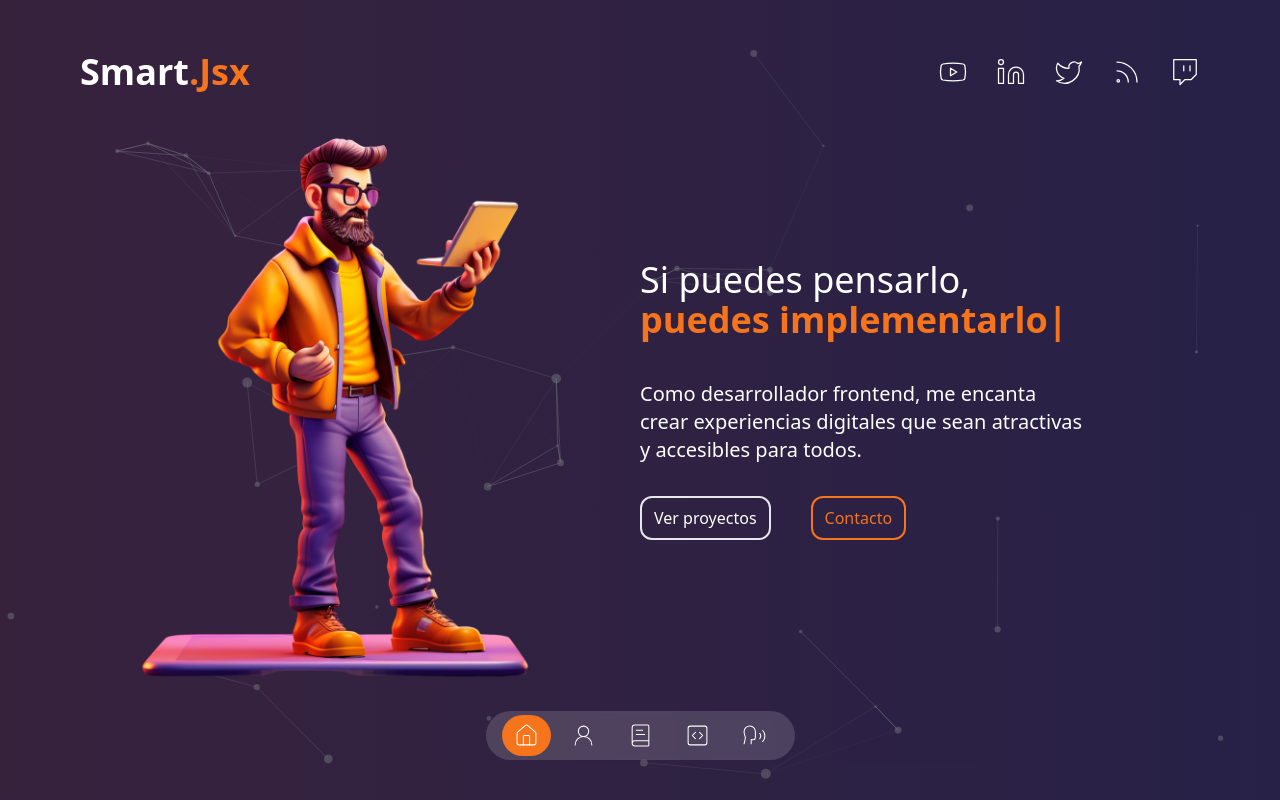
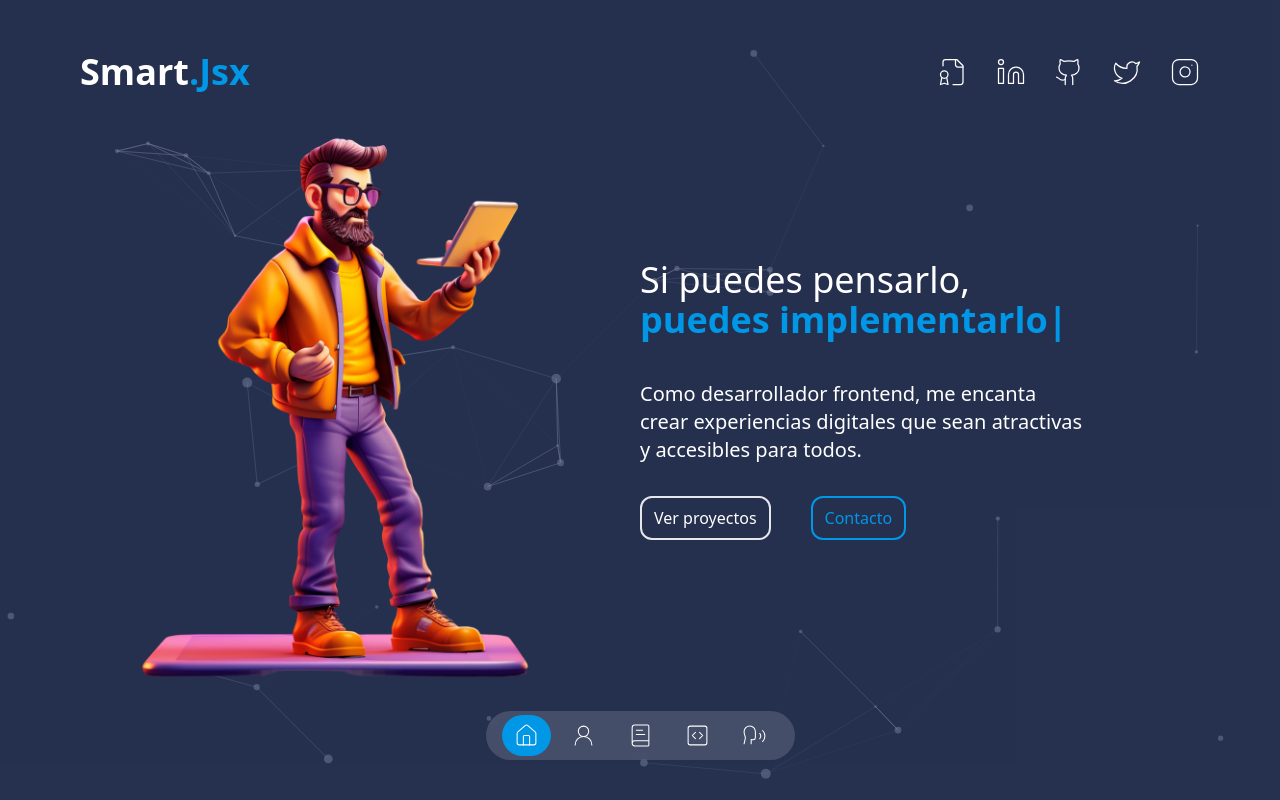
Before and after one commit to BeniAlexis23/Next-landing, a Next.js app: page / in a window 1280 px wide. Built offline with nearby package versions, Linux system fonts and the light colour scheme.

Commit message:
change colors css

```diff
--- a/app/globals.css
+++ b/app/globals.css
@@ -5,7 +5,7 @@
 html,
 body {
   color: #fff;
-  background: #1f1934;
+  background: #192a56;
 }
 
 main {
@@ -16,7 +16,7 @@ main {
 
 .swiper-horizontal>.swiper-pagination-bullets .swiper-pagination-bullet,
 .swiper-pagination-horizontal.swiper-pagination-bullets .swiper-pagination-bullet {
-  background-color: #f5741c;
+  background-color: #0097e6; /* puntos bottom del carrusel*/
 }
 
 @layer utilities {
--- a/app/page.tsx
+++ b/app/page.tsx
@@ -6,7 +6,7 @@ export default function Home() {
   return (
     <main>
       <TransitionPage />
-      <div className="flex min-h-[100vh] h-full bg-no-repeat bg-gradient-cover">
+      <div className="flex min-h-[100vh] h-full bg-no-repeat">
         <CoverParticles />
         <Introduction />
       </div>
--- a/components/introduction.tsx
+++ b/components/introduction.tsx
@@ -33,10 +33,10 @@ const Introduction = () => {
                         Como desarrollador frontend, me encanta crear experiencias digitales que sean atractivas y accesibles para todos.
                     </p>
                     <div className='flex items-center justify-center gap-3 md:justify-start md:gap-10'>
-                        <Link href='/projects' className='px-3 py-2 transition-all border-2 cursor-pointer text-md w-fit rounded-xl hover:shadow-xl hover:shadow-white/50'>
+                        <Link href='/portfolio' className='px-3 py-2 transition-all border-2 cursor-pointer text-md w-fit rounded-xl hover:shadow-xl hover:shadow-white/50'>
                             Ver proyectos
                         </Link>
-                        <Link href='/contact' className='px-3 py-2 transition-all border-2 cursor-pointer text-secondary border-secondary text-md w-fit rounded-xl hover:shadow-xl hover:shadow-secondary'>
+                        <Link href='/#' className='px-3 py-2 transition-all border-2 cursor-pointer text-secondary border-secondary text-md w-fit rounded-xl hover:shadow-xl hover:shadow-secondary'>
                             Contacto
                         </Link>
                     </div>
--- a/components/transition-page.tsx
+++ b/components/transition-page.tsx
@@ -8,7 +8,7 @@ const TransitionPage = () => {
         <AnimatePresence mode="wait">
             <div>
                 <motion.div
-                    className="fixed top-0 bottom-0 right-full w-screen h-screen z-30 bg-[#2e2257]"
+                    className="fixed top-0 bottom-0 right-full w-screen h-screen z-30 bg-[#273c75]"
                     variants={transitionVariantsPage}
                     initial="initial"
                     animate="animate"
--- a/data.tsx
+++ b/data.tsx
@@ -1,30 +1,30 @@
-import { BookText, CodeSquare, HomeIcon, UserRound, Linkedin, Twitter, Rss, Twitch, Youtube, Crop, Pencil, Computer, Book, Rocket, Speech } from "lucide-react";
+import { BookText, CodeSquare, HomeIcon, UserRound, Linkedin, Twitter, Instagram, FileBadge, Github, Crop, Pencil, Computer, Book, Rocket, Speech } from "lucide-react";
 
 export const socialNetworks = [
     {
         id: 1,
-        logo: <Youtube size={30} strokeWidth={1} />,
-        src: "#!",
+        logo: <FileBadge size={30} strokeWidth={1} />,
+        src: "https://ctivitae.concytec.gob.pe/appDirectorioCTI/VerDatosInvestigador.do?id_investigador=125272",
     },
     {
         id: 2,
         logo: <Linkedin size={30} strokeWidth={1} />,
-        src: "#!",
+        src: "https://www.linkedin.com/in/b-luyo23/",
     },
     {
         id: 3,
-        logo: <Twitter size={30} strokeWidth={1} />,
-        src: "#!",
+        logo: <Github size={30} strokeWidth={1} />,
+        src: "https://github.com/BeniAlexis23",
     },
     {
         id: 4,
-        logo: <Rss size={30} strokeWidth={1} />,
-        src: "#!",
+        logo: <Twitter size={30} strokeWidth={1} />,
+        src: "https://x.com/SmartVue_23",
     },
     {
         id: 5,
-        logo: <Twitch size={30} strokeWidth={1} />,
-        src: "#!",
+        logo: <Instagram size={30} strokeWidth={1} />,
+        src: "https://www.instagram.com/beni.lh23/",
     },
 ];
 
--- a/tailwind.config.ts
+++ b/tailwind.config.ts
@@ -9,8 +9,8 @@ export default {
   theme: {
     extend: {
       colors: {
-        secondary: "#f5741c",
-        darkBg: "#131424",
+        secondary: "#0097e6",
+        darkBg: "#192a56",
       },
       backgroundImage: {
         "gradient-cover":
```
